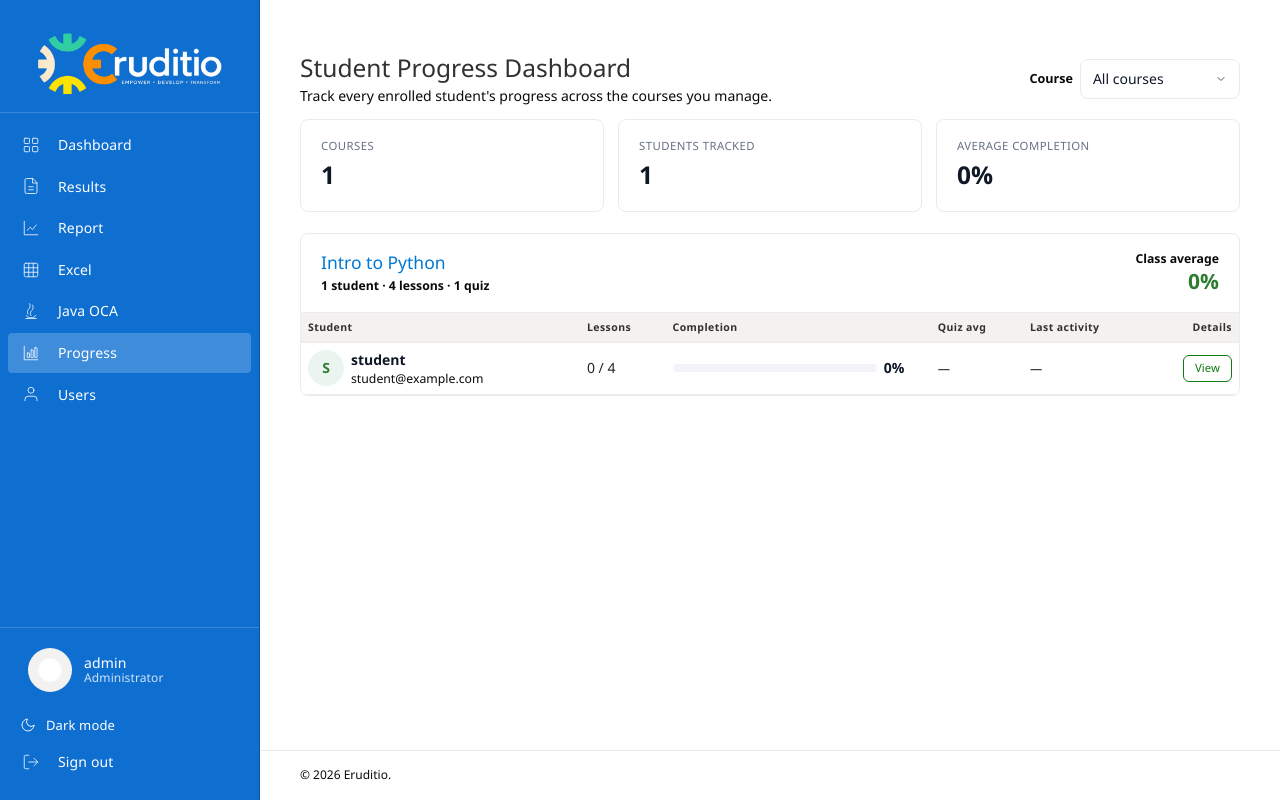
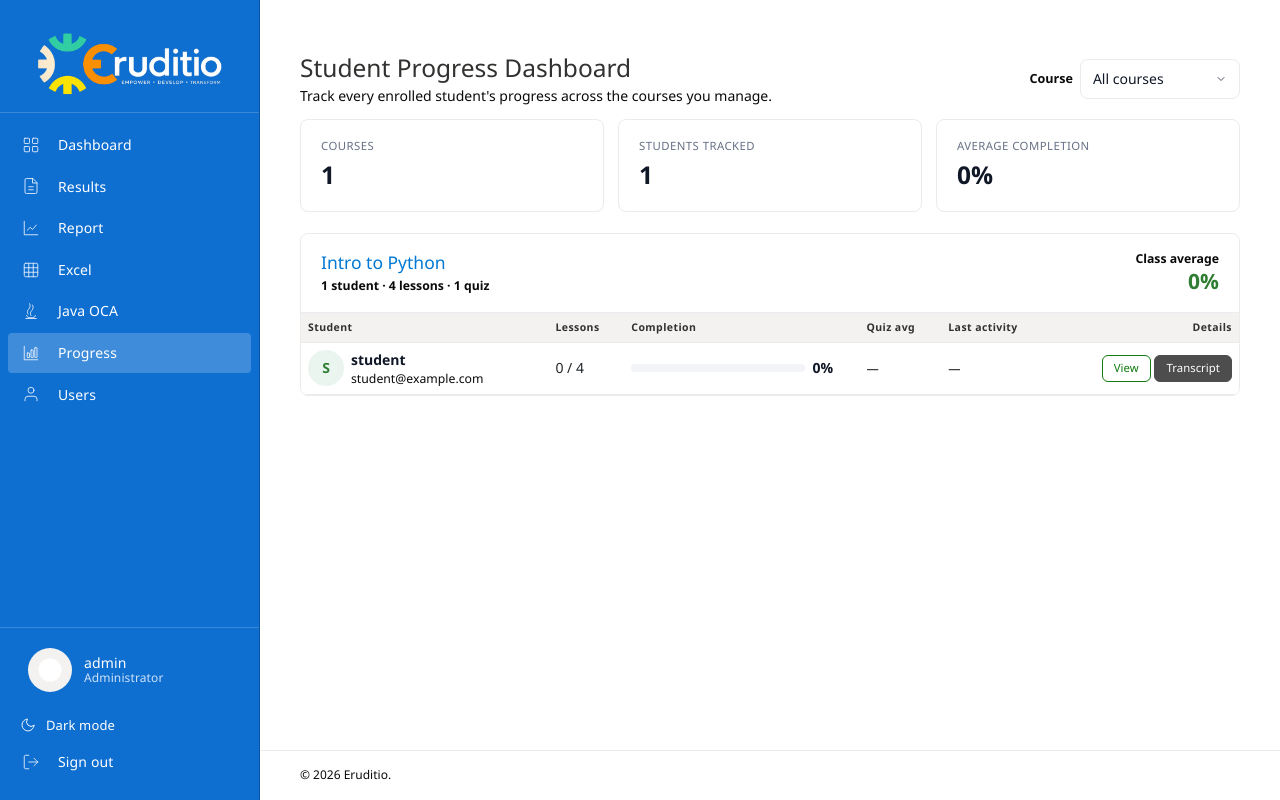
Before and after one commit to andrekyle/eruditiolms, a Flask app: page /dashboard/progress in a window 1280 px wide. Run offline with Flask 3, Linux system fonts and the light colour scheme; a user stored in the database is signed in; data comes from the database, SQL or seed files in the repository; tables that the repository leaves empty hold one stand-in row (values such as "Sample post").

Commit message:
Per-student academic transcripts: add /users/<id>/transcript route + buttons on manage users and progress dashboard

```diff
--- a/app.py
+++ b/app.py
@@ -847,9 +847,28 @@ def report(filename='index.html'):
 @app.route('/my/results')
 @login_required
 def my_results():
-    """A university-style transcript page listing every quiz attempt for the current user, grouped by course."""
+    """Transcript for the currently logged-in user."""
+    ctx = _build_transcript_context(current_user)
+    return render_template('my_results.html', **ctx)
+
+
+@app.route('/users/<int:user_id>/transcript')
+@login_required
+def user_transcript(user_id):
+    """Transcript for a specific student. Visible to the student themself,
+    to teachers, and to administrators/superusers."""
+    student = User.query.get_or_404(user_id)
+    if student.id != current_user.id and not (current_user.is_teacher or current_user.is_superadmin):
+        abort(403)
+    ctx = _build_transcript_context(student)
+    return render_template('my_results.html', **ctx)
+
+
+def _build_transcript_context(student):
+    """A university-style transcript listing every quiz attempt for ``student``,
+    grouped by course. Returns the kwargs to pass to ``my_results.html``."""
     responses = (QuizResponse.query
-                 .filter_by(user_id=current_user.id)
+                 .filter_by(user_id=student.id)
                  .order_by(QuizResponse.created_at.desc())
                  .all())
 
@@ -924,14 +943,16 @@ def my_results():
     overall_pct = (overall_best / overall_total * 100.0) if overall_total else 0.0
     total_attempts = sum(len(by_quiz[qid]) for qid in by_quiz)
 
-    return render_template('my_results.html',
-                           course_rows=course_rows,
-                           overall_best=overall_best,
-                           overall_total=overall_total,
-                           overall_pct=overall_pct,
-                           overall_grade=_letter_grade(overall_pct),
-                           total_attempts=total_attempts,
-                           quizzes_taken=len(quiz_meta))
+    return dict(
+        student=student,
+        course_rows=course_rows,
+        overall_best=overall_best,
+        overall_total=overall_total,
+        overall_pct=overall_pct,
+        overall_grade=_letter_grade(overall_pct),
+        total_attempts=total_attempts,
+        quizzes_taken=len(quiz_meta),
+    )
 
 
 def _letter_grade(pct):
--- a/templates/admin/manage_users.html
+++ b/templates/admin/manage_users.html
@@ -89,6 +89,11 @@
                         <td class="uui-hide-md">{{ user.email }}</td>
                         <td class="uui-hide-md">{{ user.created_at.strftime('%b %d, %Y') }}</td>
                         <td class="uui-actions-cell">
+                            {% if current_user.is_teacher or current_user.is_superadmin %}
+                            <a href="{{ url_for('user_transcript', user_id=user.id) }}" class="uui-icon-btn" title="View transcript" aria-label="View transcript">
+                                <i class="bx bx-file"></i>
+                            </a>
+                            {% endif %}
                             {% if (current_user.role or '') == 'superuser' %}
                             <a href="{{ url_for('edit_user', user_id=user.id) }}" class="uui-icon-btn" title="Edit" aria-label="Edit">
                                 <i class="bx bx-pencil-square"></i>
--- a/templates/admin/progress_dashboard.html
+++ b/templates/admin/progress_dashboard.html
@@ -159,6 +159,11 @@
                  class="btn btn-sm btn-outline-success">
                 View
               </a>
+              <a href="{{ url_for('user_transcript', user_id=s.id) }}"
+                 class="btn btn-sm btn-outline-secondary"
+                 title="Open academic transcript">
+                Transcript
+              </a>
             </td>
           </tr>
           {% endfor %}
--- a/templates/users/manage.html
+++ b/templates/users/manage.html
@@ -150,6 +150,9 @@
                                     </button>
                                 </form>
                                 {% endif %}
+                                <a href="{{ url_for('user_transcript', user_id=user.id) }}" class="uui-icon-btn" title="View transcript" aria-label="View transcript">
+                                    <i class="bx bx-file"></i>
+                                </a>
                                 <a href="{{ url_for('edit_user', user_id=user.id) }}" class="uui-icon-btn" title="Edit" aria-label="Edit">
                                     <i class="bx bx-pencil-square"></i>
                                 </a>
```
Also changed, not shown: templates/my_results.html (+5 -5 lines).
